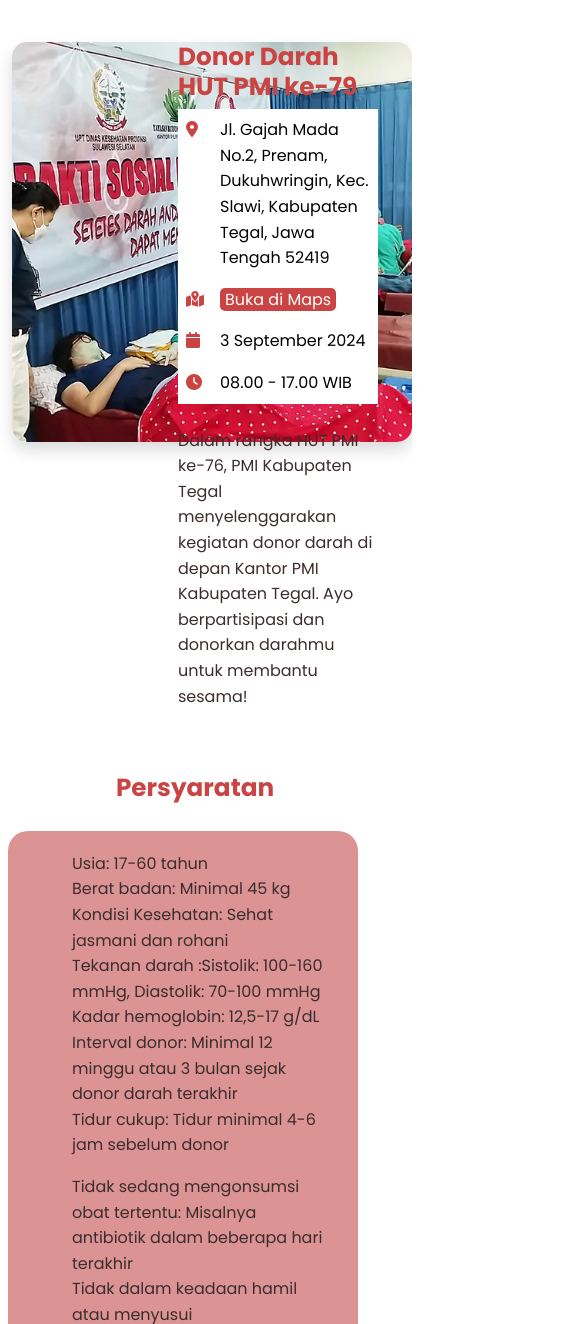
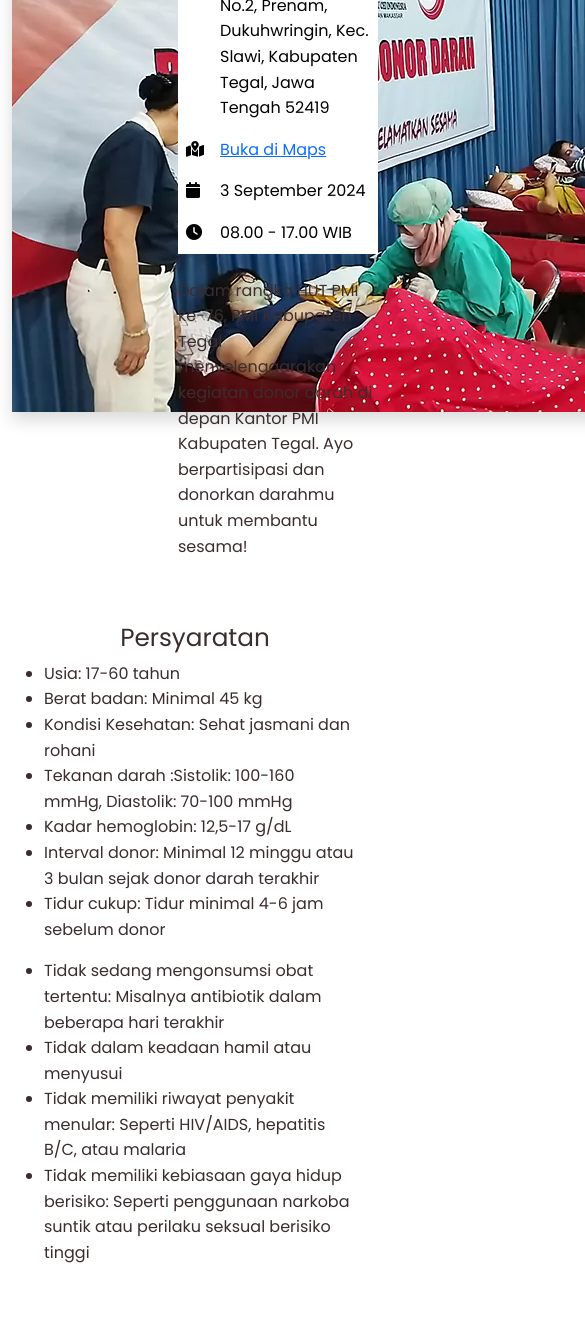
Before and after one commit to andikatuluspangestu/donorinaja, a plain HTML site: page pages/detail_donor.html in a window 390 px wide. Shown: the part 108-1432 px from the top of the page, 585 px wide, since content can reach past the window. Drawn offline with nearby package versions, Linux system fonts and the light colour scheme.

Commit message:
refactor: Improve to Responsive Layout
Signed-off-by: andikatuluspangestu <andhikatuluspangestu@gmail.com>

```diff
--- a/assets/css/styles.css
+++ b/assets/css/styles.css
@@ -23,8 +23,7 @@
   left: 0;
   width: 100%;
   z-index: 1000;
-  padding: 30px 30px 0 30px;
-}
+  padding: 30px 30px 0 30px; }
   header .navbar {
     display: flex;
     justify-content: space-between;
@@ -32,30 +31,25 @@
     background-color: #CA4443 !important;
     border-radius: 15px;
     padding: 8px;
-  transition: all 0.3s ease;
-}
+    transition: all 0.3s ease; }
     header .navbar .navbar-brand {
       color: #FFFFFF;
       font-size: 24px;
-  font-weight: 700;
-}
+      font-weight: 700; }
       header .navbar .navbar-brand img {
-  width: 150px;
-}
+        width: 150px; }
     header .navbar .navbar-nav {
       width: 50%;
-  margin: 0 auto;
-}
+      margin: 0 auto; }
       header .navbar .navbar-nav .nav-link {
         position: relative;
         color: #FFFFFF;
         text-decoration: none;
         padding: 10px 20px;
         font-size: 18px;
-  font-weight: 500;
-}
+        font-weight: 500; }
         header .navbar .navbar-nav .nav-link:hover::after {
-  content: "";
+          content: '';
           position: absolute;
           bottom: 0;
           left: 0;
@@ -63,17 +57,14 @@
           height: 2px;
           border-bottom: 2px solid #FFFFFF;
           border-bottom-left-radius: 10px;
-  border-bottom-right-radius: 10px;
-}
+          border-bottom-right-radius: 10px; }
         header .navbar .navbar-nav .nav-link.active {
           background-color: #3B2D2D;
-  color: #CA4443;
-}
+          color: #CA4443; }
         header .navbar .navbar-nav .nav-link:focus {
           background-color: #F2F2F2;
           color: #CA4443;
-  border-radius: 10px;
-}
+          border-radius: 10px; }
     header .navbar .btn {
       background-color: #F2F2F2;
       color: #CA4443;
@@ -81,17 +72,14 @@
       padding: 10px 15px 10px 15px;
       border-radius: 10px;
       font-size: 18px;
-  font-weight: 700;
-  transition: all 0.3s ease;
-}
+      font-weight: 500;
+      transition: all 0.3s ease; }
       header .navbar .btn:hover {
-  background-color: #d9d9d9;
-}
+        background-color: #d9d9d9; }
     header .navbar .navbar-toggler {
       background-color: #F2F2F2;
       color: #CA4443;
-  border: none;
-}
+      border: none; }
 
 .hero {
   margin-top: 150px;
@@ -529,19 +517,16 @@
   overflow: hidden;
   display: flex;
   align-items: center;
-  justify-content: center;
-}
+  justify-content: center; }
   .login img {
     width: 100%;
     height: 100vh;
-  object-fit: cover;
-}
+    object-fit: cover; }
   .login h1 {
     color: #CA4443;
     font-size: 2rem;
     font-weight: 400;
-  text-align: center;
-}
+    text-align: center; }
   .login .btn-login {
     background-color: #CA4443;
     color: #FFFFFF;
@@ -551,66 +536,20 @@
     font-size: 18px;
     font-weight: 500;
     text-decoration: none;
-  transition: all 0.3s ease;
-}
+    transition: all 0.3s ease; }
     .login .btn-login:hover {
       background-color: #aa3130;
       transform: scale(1);
-  box-shadow: 0 5px 15px rgba(0, 0, 0, 0.3);
-}
-.login input[type=checkbox] {
-  border: 1px solid #CA4443;
-}
-.login input[type=checkbox]:checked {
-  background-color: #CA4443;
-}
+      box-shadow: 0 5px 15px rgba(0, 0, 0, 0.3); }
+  .login input[type="checkbox"] {
+    border: 1px solid #CA4443; }
+  .login input[type="checkbox"]:checked {
+    background-color: #CA4443; }
   .login .toggle-password-icon {
-  cursor: pointer;
-}
+    cursor: pointer; }
   .login a {
     color: #CA4443;
-  text-decoration: none;
-}
-
-.detail-donor {
-  margin-top: 150px;
-}
-.detail-donor img {
-  min-height: 400px;
-  width: 400px;
-  object-fit: cover;
-  border-radius: 15px;
-}
-.detail-donor h2 {
-  color: #CA4443;
-  font-weight: 700;
-}
-.detail-donor .fa-solid {
-  color: #CA4443;
-}
-.detail-donor .location {
-  background-color: #CA4443;
-  padding-left: 5px;
-  padding-right: 5px;
-  color: white;
-  border-radius: 5px;
-  border: none;
-  text-decoration: none;
-}
-.detail-donor .persyaratan {
-  padding-left: 20px;
-  padding-right: 20px;
-}
-.detail-donor .card-persyaratan {
-  margin-top: 20px;
-  background-color: #DC9393;
-  color: #3B2D2D;
-  padding: 20px;
-  border-radius: 20px;
-}
-.detail-donor .card-persyaratan ul li {
-  list-style: none;
-}
+    text-decoration: none; }
 
 @media (max-width: 1024px) and (min-width: 768px) {
   .header .offcanvas-body {
```
Also changed, not shown: 1 other file. Lines whose indentation alone changed are shown as unchanged.
